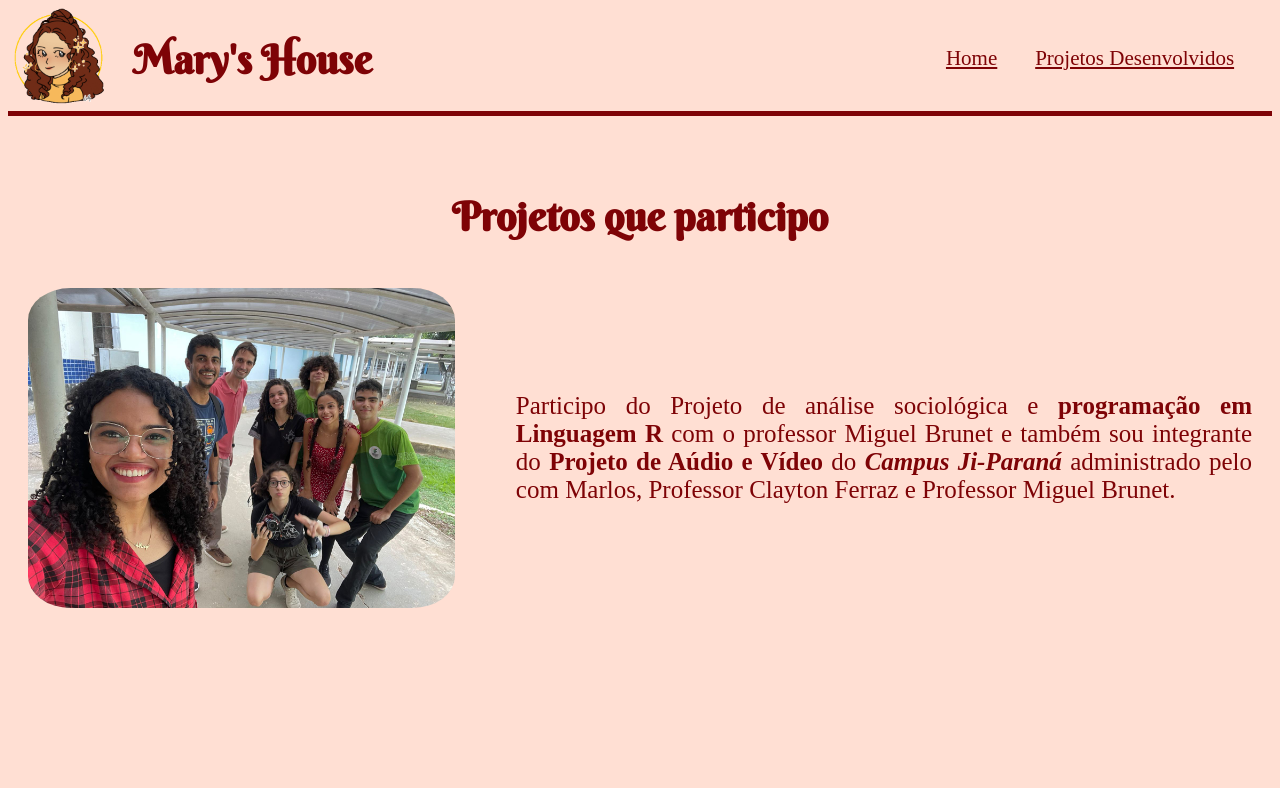
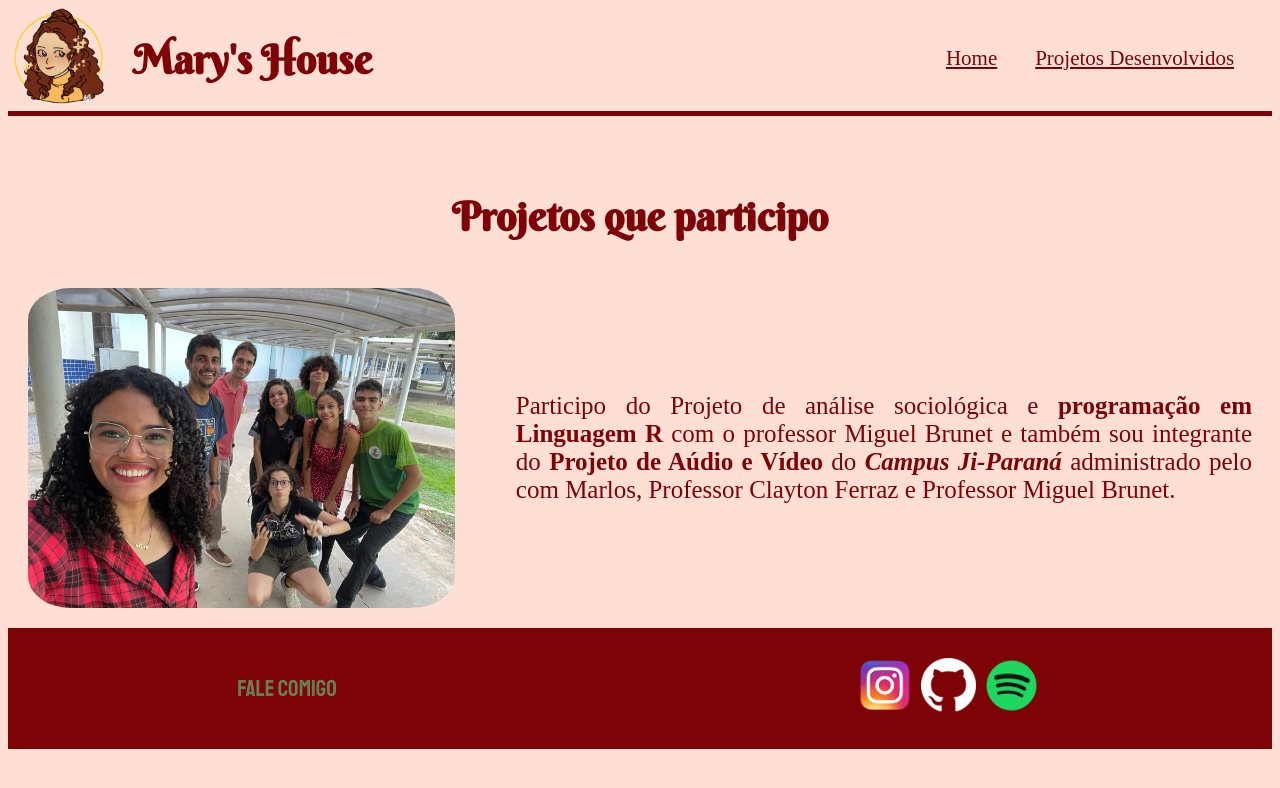
Before and after one commit to mariarviana/Portfolio-PW, a plain HTML site: page PORTFÓLIO/projetos.html in a window 1280 px wide. Drawn offline with Linux system fonts and the light colour scheme; a web font is replaced by a local one.

Commit message:
update
update projects

```diff
--- a/PORTFÓLIO/css/estilos.css
+++ b/PORTFÓLIO/css/estilos.css
@@ -155,6 +155,8 @@ body{
 
 #centro{
     text-align: center;
+    padding-top: -20px;
+    padding-bottom: 40px;
 }
 
 
@@ -166,18 +168,45 @@ body{
 
 #passe-mouse {
     color: #687e52;
-    font-size: 20px;
+    font-size: 23px;
     font-family: 'Staatliches', cursive;
     text-align: center;
 }
 
-footer{
+.footer{
     color: #7E0306;
     width: 100%;
 }
 
-footer a{
+.footer a{
     display: flex;
     align-items: center;
     justify-content: center;
 }
+
+
+#colunas-footer{
+    display: flex;
+    justify-content: space-around;
+    gap: 5%;
+    align-items: center;
+    font-size: 25px;
+    padding: 10px;
+    background-color: #7E0306;
+}
+
+#barra-inferior{
+    display: flex;
+    justify-content: space-around;
+    gap: 5%;
+    align-items: center;
+    font-size: 25px;
+    padding: 20px;
+}
+
+#barra-inferior img{
+    justify-content: space-around;
+    gap: 5%;
+    align-items: center;
+    width: 55px;
+}
--- a/PORTFÓLIO/projetos.html
+++ b/PORTFÓLIO/projetos.html
@@ -38,15 +38,20 @@
             </p>
         </div>
 
-        <!--
-        <div class="divisao">
-            <h1 class="titulo">Conhecimentos</h1>
-            <div class="duas-colunas">
-                <p class="paragrafo"></p>
-            </div>
+    <footer id="colunas-footer">
+
+        <p id="passe-mouse">Fale comigo</p>
+
+        <!--– indica a URL da aplicação que deve ser chamada
+            quando o usuário clica no
+            botão submit-->
+
+        <div id="barra-inferior">
+        <a href="https://www.instagram.com/dudarib69/"><img src="img/icone-instagram.png" alt=""></a>
+        <a href="https://github.com/mariarviana"><img src="img/GitHub-Light.png" alt=""></a>
+        <a href="https://open.spotify.com/user/jfeceru9hlfgpd4ibrk1usnyu?si=002ac4eb199c4301"><img src="img/icone-spotify.png" alt=""></a>
         </div>
-    </div>
-    -->
+    </footer>
 
 </body>
 </html>
```
Also changed, not shown: PORTFÓLIO/index.html (+23 -2 lines), PORTFÓLIO/img/GitHub-Light.png (added), PORTFÓLIO/js/script.js (line endings or trailing spaces).
